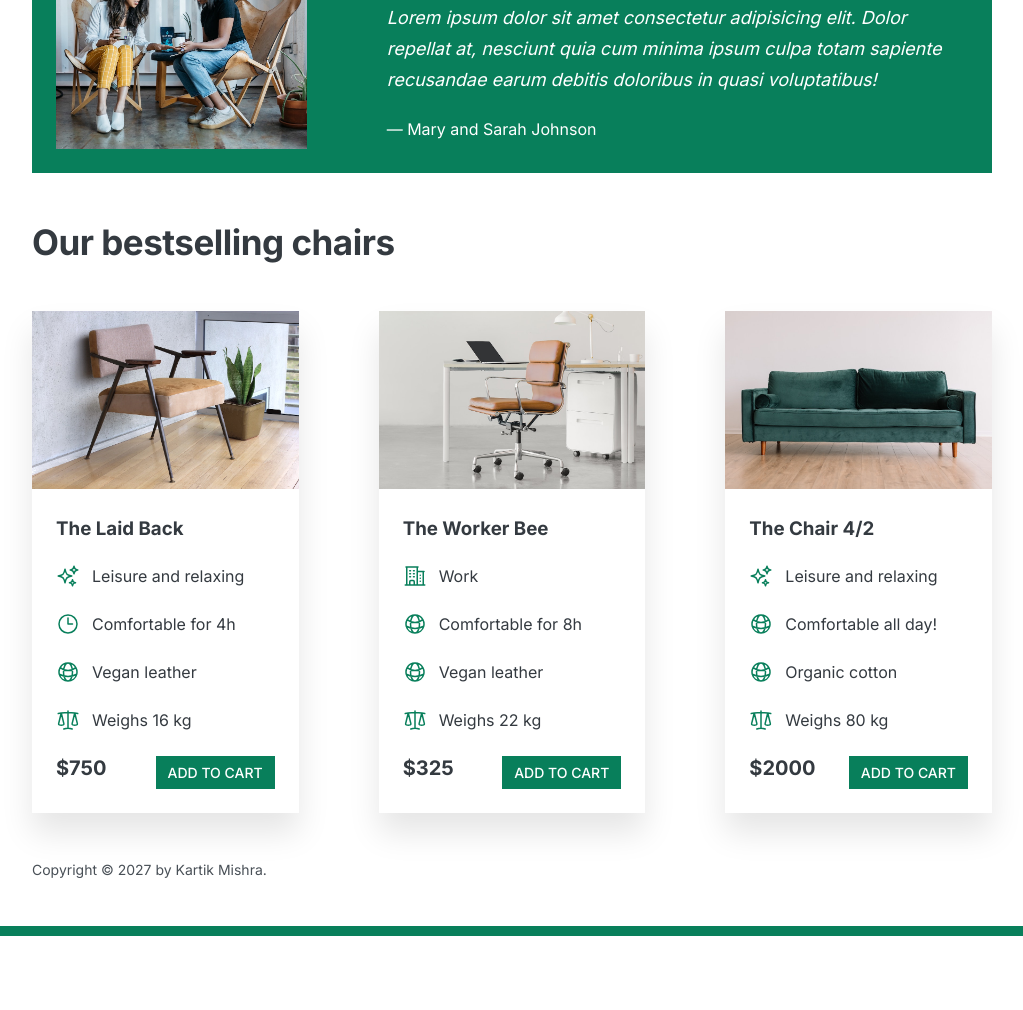
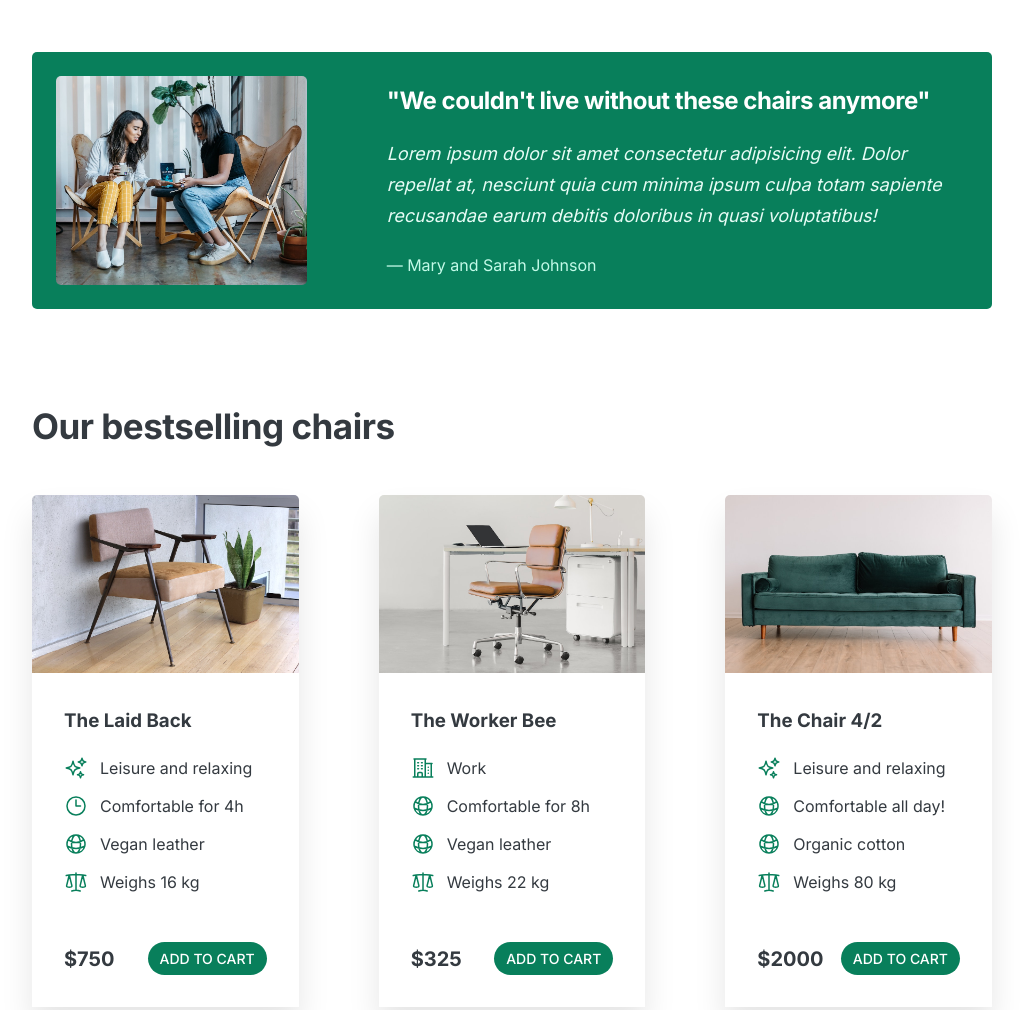
Before and after one commit to mrkartikmishra/UI-chair-design-shop, a plain HTML site: page index.html in a window 1280 px wide. Shown: the part 956-1966 px from the top of the page, without its empty margins (128-1151 px from the left). Before the commit the page ends 1892 px from the top, so only its background shows below. Drawn offline with Linux system fonts and the light colour scheme.

Commit message:
final touched

```diff
--- a/style.css
+++ b/style.css
@@ -24,7 +24,16 @@ body {
 
 header,
 section {
-    margin-bottom: 48px;
+    margin-bottom: 96px;
+}
+
+img {
+    border-radius: 5px;
+}
+
+.chair img {
+    border-bottom-left-radius: 0px;
+    border-bottom-right-radius: 0px;
 }
 
 h2 {
@@ -37,7 +46,7 @@ header {
     display: grid;
     grid-template-columns: repeat(2, 1fr);
     column-gap: 80px;
-    margin-top: 48px;
+    margin-top: 64px;
 }
 
 .grid-3-cols {
@@ -52,7 +61,7 @@ header {
 }
 
 h1 {
-    margin-bottom: 24px;
+    margin-bottom: 32px;
     font-size: 44px;
     line-height: 1.1;
     letter-spacing: -1px;
@@ -72,6 +81,7 @@ h1 {
     text-transform: uppercase;
     display: inline-block;
     font-weight: 500;
+    border-radius: 100px;
 }
 
 .btn:hover,
@@ -97,6 +107,7 @@ img {
     stroke: #087f5b;
     width: 32px;
     height: 32px;
+    margin-bottom: 24px;
 }
 
 .features-title {
@@ -113,6 +124,7 @@ img {
     background-color: #087f5b;
     padding: 24px;
     color: #fff;
+    border-radius: 5px;
 }
 
 .testimonial-box {
@@ -126,14 +138,19 @@ img {
 }
 
 .testimonial-text {
+    color: #e6fcf5;
     font-style: italic;
     margin-bottom: 24px;
     font-size: 18px;
     line-height: 1.7;
 }
 
+.testimonial-author {
+    color: #c3fae8;
+}
+
 .chair-box {
-    padding: 24px;
+    padding: 32px;
 }
 
 h3 {
@@ -146,14 +163,14 @@ h3 {
 
 .chair-details {
     list-style: none;
-    margin-bottom: 24px;
+    margin-bottom: 48px;
 }
 
 .chair-details li {
     display: flex;
     align-items: center;
     gap: 12px;
-    margin-bottom: 24px;
+    margin-bottom: 14px;
 }
 
 .chair-details li:last-child {
@@ -169,11 +186,12 @@ h3 {
 .chair-price {
     display: flex;
     justify-content: space-between;
+    align-items: center;
     font-size: 20px;
 }
 
 footer {
-    margin-bottom: 48px;
+    margin-bottom: 24px;
     font-size: 14px;
     color: #495057;
 }
```
